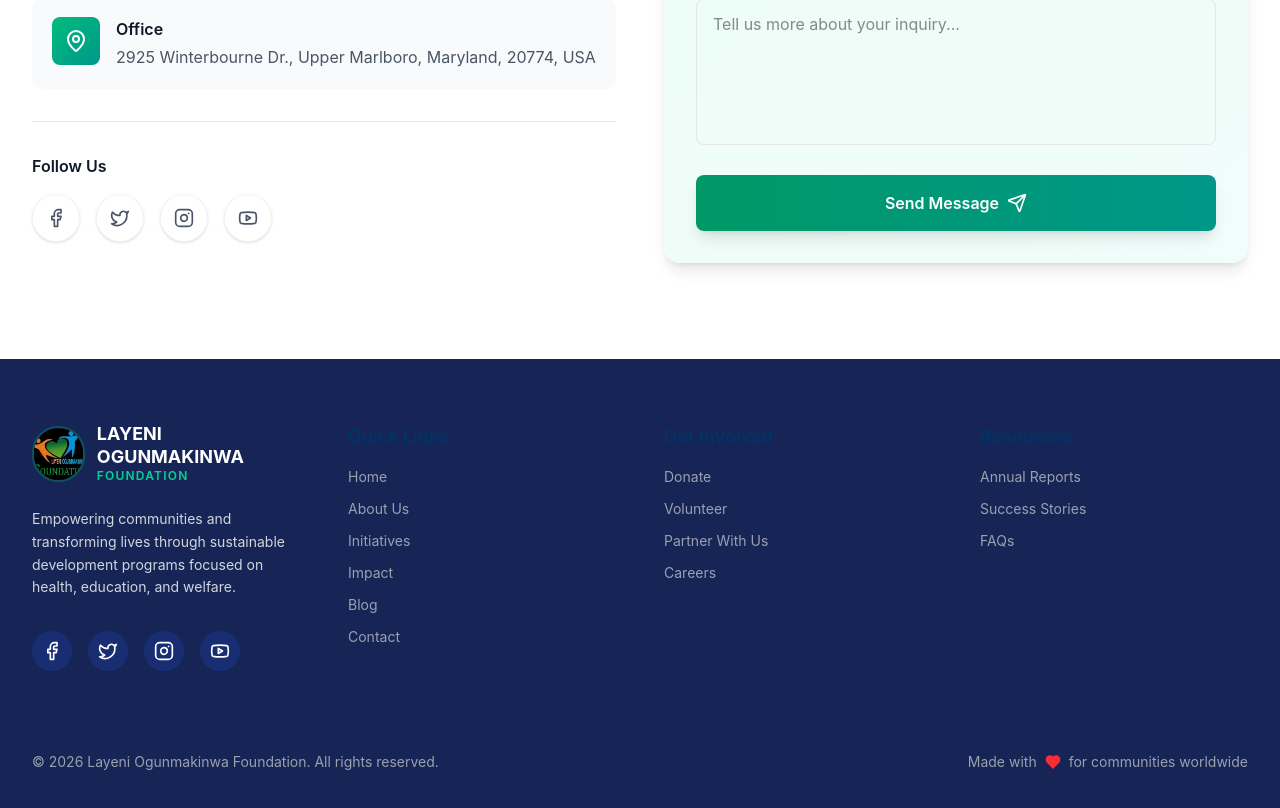
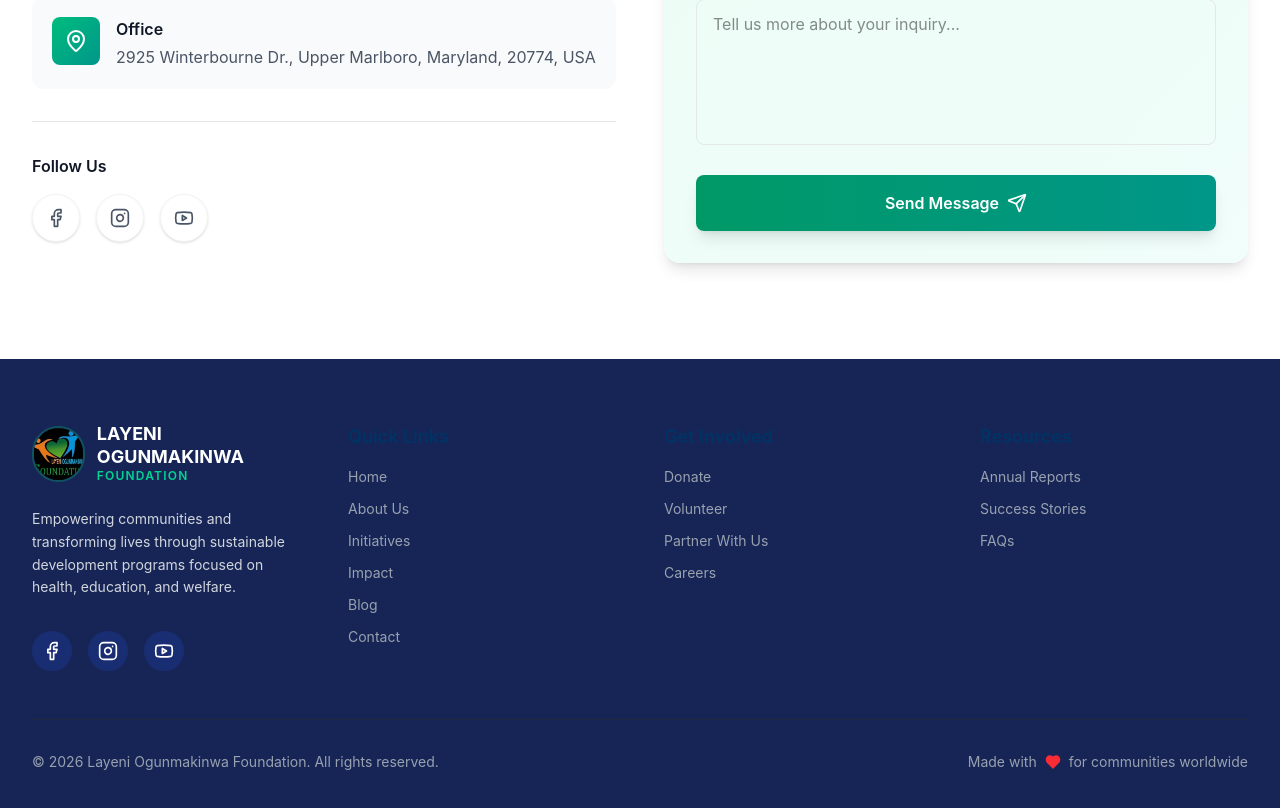
Before and after one commit to davethantech/ngo_website, a React (Vite) app: page / in a window 1280 px wide. Shown: the part 6425-7233 px from the top of the page. Built offline with nearby package versions, Linux system fonts and the light colour scheme; no server answers; the database is empty.

Commit message:
feat: add contact form component with Supabase integration and footer component

```diff
--- a/src/app/components/contact.tsx
+++ b/src/app/components/contact.tsx
@@ -150,9 +150,9 @@ export function Contact() {
               <h4 className="font-semibold text-gray-900 mb-4">Follow Us</h4>
               <div className="flex gap-4">
                 {[
-                  { icon: Facebook, href: '#', label: 'Facebook' },
-                  { icon: Twitter, href: '#', label: 'Twitter' },
-                  { icon: Instagram, href: 'https://www.instagram.com/layeniogunmakinwa.foundation/', label: 'Instagram' },
+                  { icon: Facebook, href: 'https://www.facebook.com/share/14bQSyenik8/?mibextid=wwXIfr', label: 'Facebook' },
+                  // { icon: Twitter, href: '#', label: 'Twitter' },
+                  { icon: Instagram, href: 'https://www.instagram.com/lof_foundation?igsh=MTBkYnRsbDRldHY5bw==&utm_source=ig_contact_invite', label: 'Instagram' },
                   { icon: Youtube, href: 'https://www.youtube.com/@LayeniOgunmakinwaFoundation', label: 'YouTube' },
                 ].map((social) => (
                   <a
--- a/src/app/components/footer.tsx
+++ b/src/app/components/footer.tsx
@@ -28,9 +28,9 @@ export function Footer() {
   };
 
   const socialLinks = [
-    { icon: Facebook, href: '#', label: 'Facebook' },
-    { icon: Twitter, href: '#', label: 'Twitter' },
-    { icon: Instagram, href: 'https://www.instagram.com/layeniogunmakinwa.foundation/', label: 'Instagram' },
+    { icon: Facebook, href: 'https://www.facebook.com/share/14bQSyenik8/?mibextid=wwXIfr', label: 'Facebook' },
+    // { icon: Twitter, href: '#', label: 'Twitter' },
+    { icon: Instagram, href: 'https://www.instagram.com/lof_foundation?igsh=MTBkYnRsbDRldHY5bw==&utm_source=ig_contact_invite', label: 'Instagram' },
     { icon: Youtube, href: 'https://www.youtube.com/@LayeniOgunmakinwaFoundation', label: 'YouTube' },
   ];
 
```
